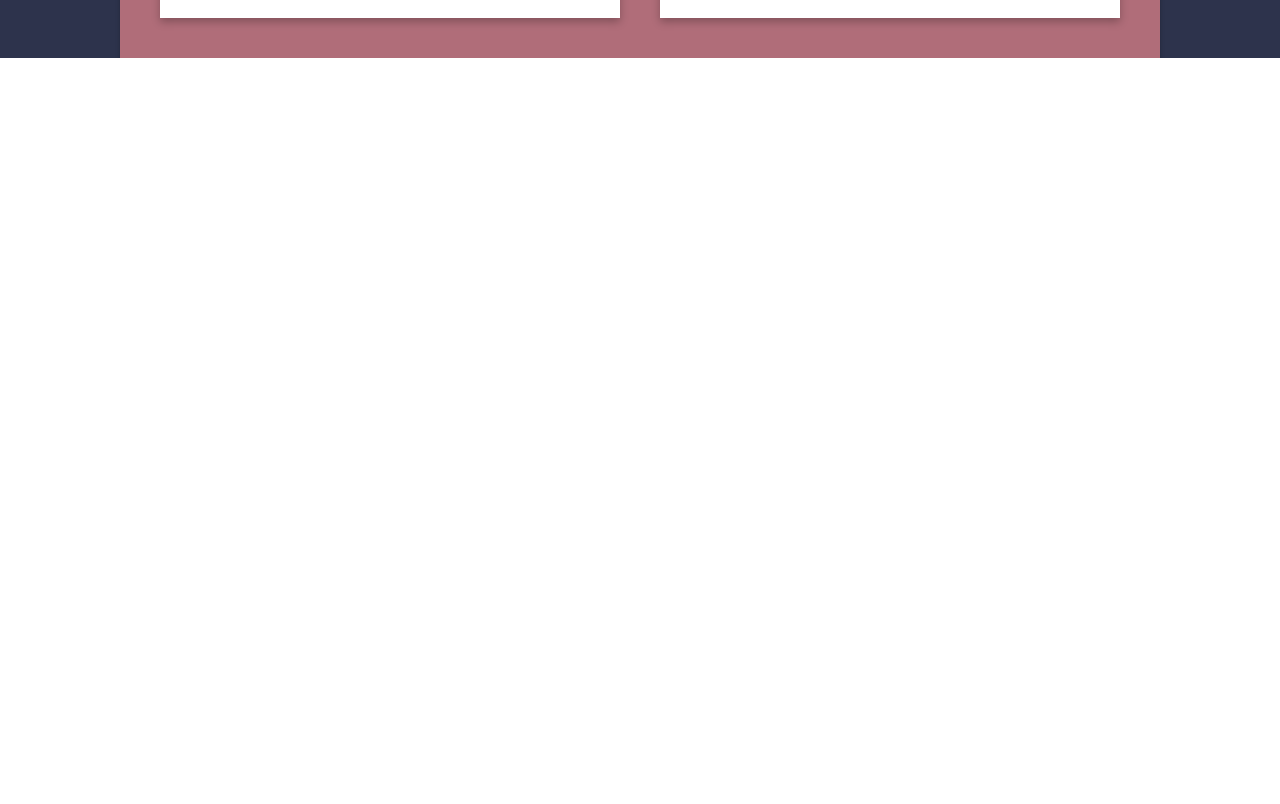
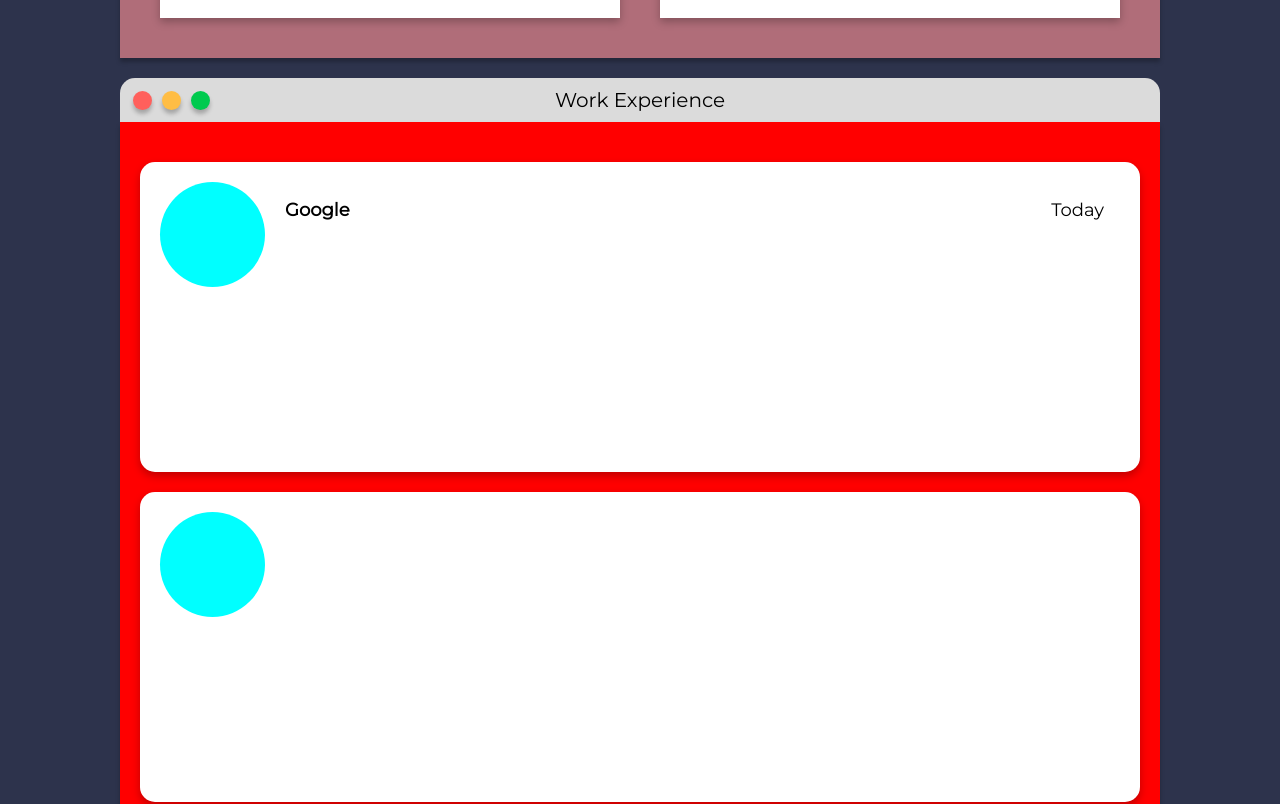
Before and after one commit to Dimatsa/Personal-Website, a React (Create React App) app: page / in a window 1280 px wide. Shown: the part 1820-2624 px from the top of the page. Before the commit the page ends 1878 px from the top, so only its background shows below. Built offline with nearby package versions, Linux system fonts and the light colour scheme.

Commit message:
Work Experience Window Box
Uploaded so I can finish the rest on my desktop.

```diff
--- a/src/App.js
+++ b/src/App.js
@@ -10,6 +10,7 @@
     <div className="App">
       <AboutTerminal />
       <OtherExperience />
+      <WorkExperience />
     </div>
   );
 }
--- /dev/null
+++ b/src/components/WorkExperience.css
@@ -0,0 +1,48 @@
+.work-experience{
+    width: 1040px;
+    margin: auto;
+}
+
+.work-experience-body{
+    width: 1040px;
+    height: 1060px;
+    background: red;
+    box-shadow: 0px 4px 4px rgba(0, 0, 0, 0.25);
+    padding-top: 20px;
+}
+
+.work-position{
+    background: white;
+    height: 310px;
+    margin: 20px;
+    box-shadow: 0px 4px 8px rgba(0,0, 0, 0.25);
+    border-radius: 15px;
+}
+
+.work-icon
+{
+    float: left;
+    margin: 20px;
+    background: cyan;
+    width: 105px;
+    height: 105px;
+    border-radius: 50%;
+}
+
+.company-name, .date, .position-name, .location
+{
+    font-size: 18px;
+    line-height: 24px;
+}
+
+.company-name, .position-name
+{
+    padding-top: 36px;
+    float: left;
+    text-align: left;
+}
+
+.date, .location{
+    padding: 36px;
+    float: right;
+}
--- a/src/components/WorkExperience.js
+++ b/src/components/WorkExperience.js
@@ -1,10 +1,34 @@
 import React, { Component } from 'react';
+import WindowHeader from './WindowHeader'
+import './WorkExperience.css'
+
 export default class WorkExperience extends Component {
     constructor(props) {
         super(props);
     }
 
     render() {
-        return (<div></div>)
+        return (
+        <div className = 'work-experience'>
+            <WindowHeader title = 'Work Experience'/>
+            <div className = 'work-experience-body'>
+                <div className = 'work-position'>
+                    <div className = 'work-icon'>
+                    </div>
+                    <b className = 'company-name'>
+                            Google
+                    </b>
+                    <t className = 'date'>Today</t>
+                </div>
+                <div className = 'work-position'>
+                    <div className = 'work-icon'>
+
+                    </div>
+                </div>
+            </div>
+
+
+        </div>
+        )
     }
 }
```
Also changed, not shown: 1 other file (tests, documents, lock files or other folders).
